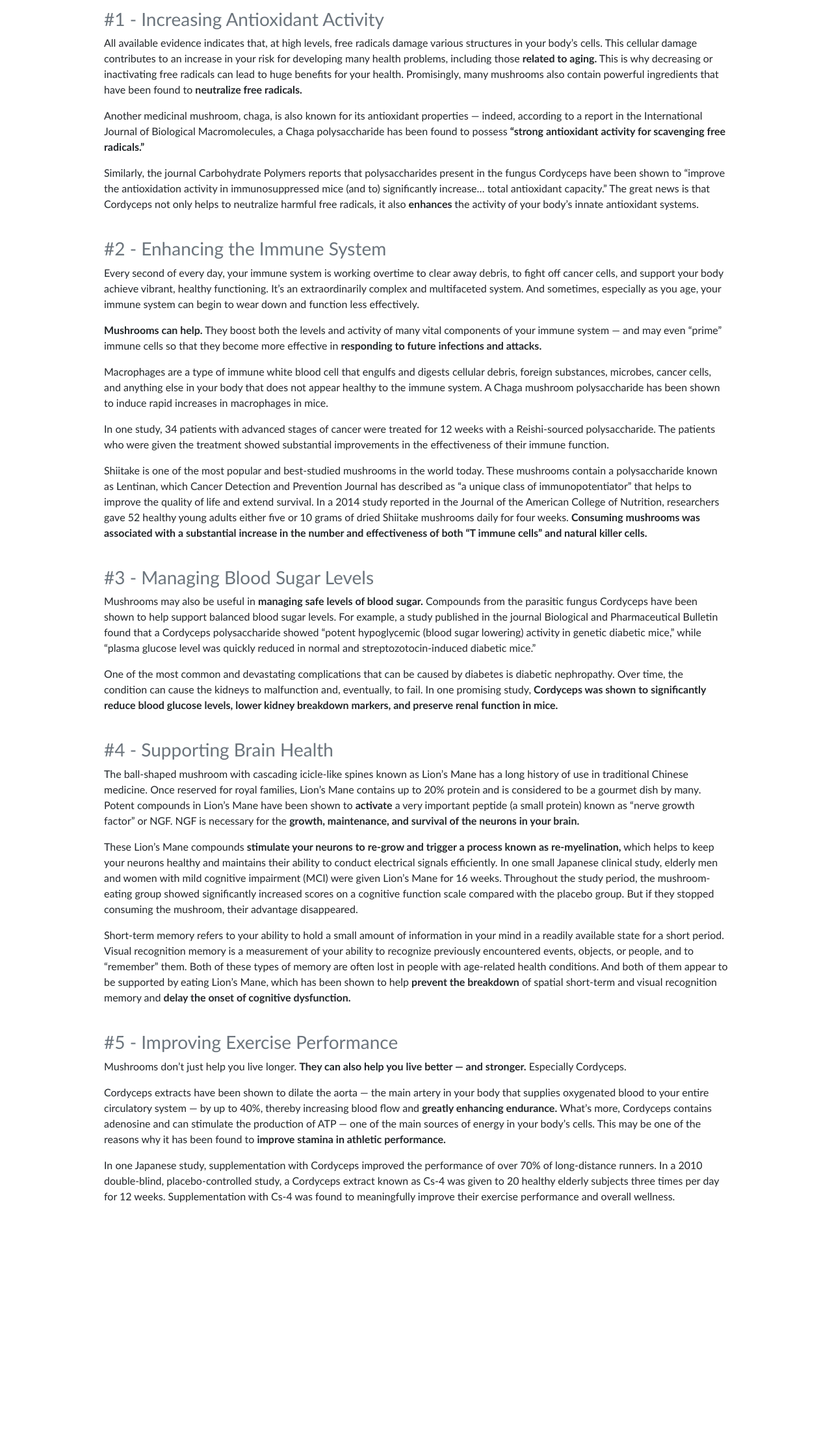
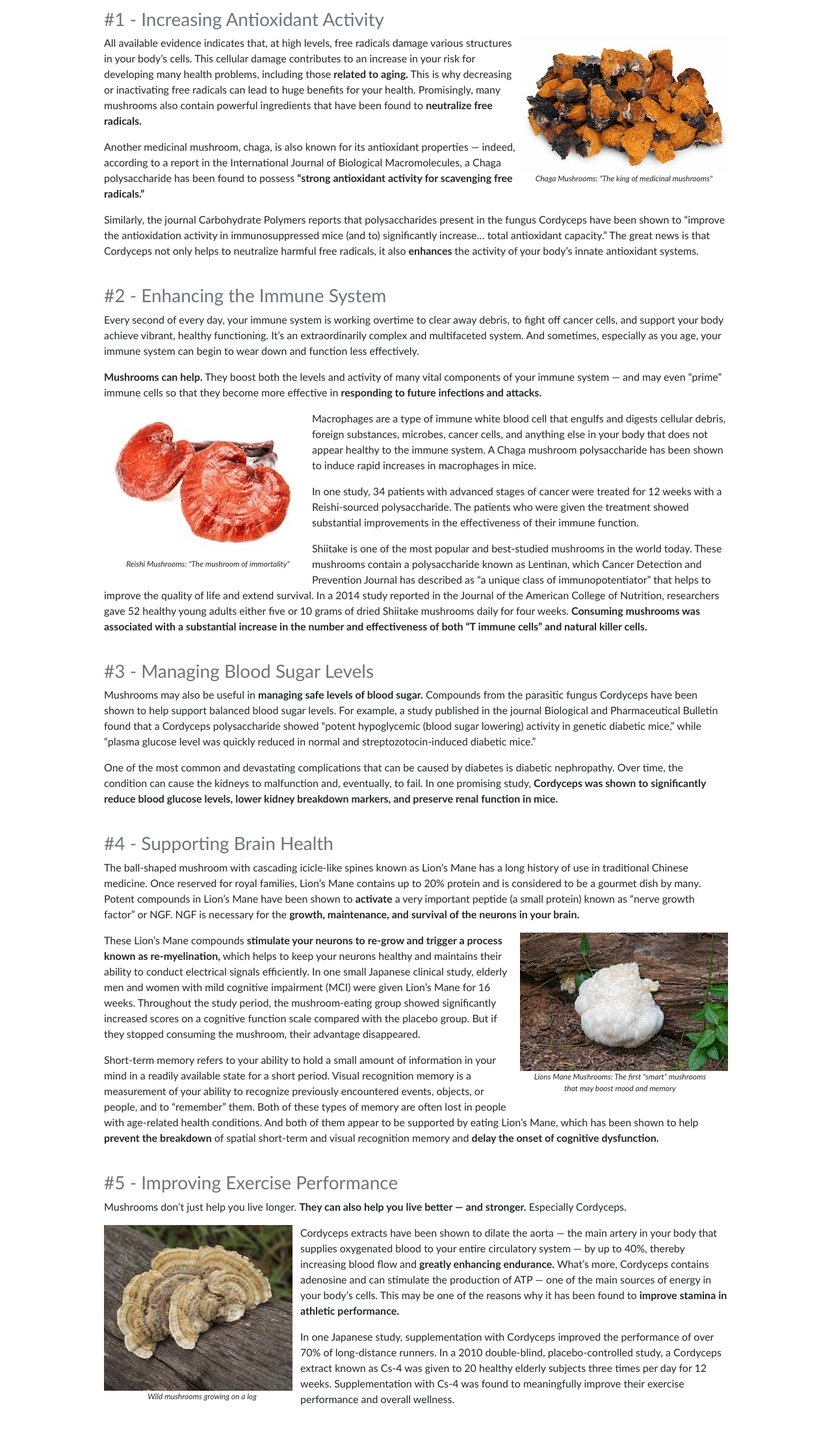
Before and after one commit to SKBoswell/FatasticFungi, a plain HTML site: page Resources/medicinalApps.html in a window 1280 px wide. Shown: the part 550-2755 px from the top of the page at 65% size. Before the commit the page ends 2443 px from the top, so only its background shows below. Drawn offline with nearby package versions, Linux system fonts and the light colour scheme.

Commit message:
Fantastic Fungi name changed to Soil Magicians; images and captions added to medicinalApps

```diff
--- a/Resources/main.js
+++ b/Resources/main.js
@@ -1,6 +1,6 @@
 $(document).ready(()=>{
     $('.card-img').on('click', (event)=> {
-        $(event.currentTarget).siblings().toggleClass('active');
+        $(event.currentTarget).siblings().toggleClass('display');
     });
 
 });
--- a/Resources/medicinalApps.html
+++ b/Resources/medicinalApps.html
@@ -4,20 +4,19 @@
         <meta charset="UTF-8">
         <meta name="viewport" content="width=device-width, initial-scale=1.0, shrink-to-fit=no">
         <meta http-equiv="X-UA-Compatible" content="ie=edge">
-        <title>Fantastic Fungi</title>
+        <title>Soil Magicians</title>
         <link rel="stylesheet" href="https://stackpath.bootstrapcdn.com/bootstrap/4.3.1/css/bootstrap.min.css" integrity="sha384-ggOyR0iXCbMQv3Xipma34MD+dH/1fQ784/j6cY/iJTQUOhcWr7x9JvoRxT2MZw1T" crossorigin="anonymous">
         <link rel="stylesheet" type="text/css" href="style.css">
     </head>
     <body>
         <nav class="navbar navbar-expand-lg navbar-light bg-light">
-            <a class="navbar-brand" href="#">Fantastic Fungi</a>
+            <a class="navbar-brand" href="#">Soil Magicians</a>
             <button class="navbar-toggler" type="button" data-toggle="collapse" data-target="#navbarNavAltMarkup" aria-controls="navbarNavAltMarkup" aria-expanded="false" aria-label="Toggle navigation">
               <span class="navbar-toggler-icon"></span>
             </button>
             <div class="collapse navbar-collapse" id="navbarNavAltMarkup">
               <div class="navbar-nav">
                 <a class="nav-item nav-link" href="../index.html">Home <span class="sr-only">(current)</span></a>
-                <a class="nav-item nav-link" href="#history">History</a>
                 <a class="nav-item nav-link active" href="./Resources/medicinalApps.html">Medicinal Applications</a>
                 <a class="nav-item nav-link" href="./envApps.html">Environmental Applications</a>
               </div>
@@ -41,9 +40,14 @@
             <h2>The Extraordinary Health Benefits of Mushrooms</h2>
             <p>Here are five health benefits of mushrooms that have been identified by extensive scientific research:</p>
             <h3 class="text-secondary">#1 - Increasing Antioxidant Activity</h3>
+            <figure  style="float: right">
+                <img src="./images/antioxidants.jpg" alt="chaga mushrooms">
+                <figcaption>Chaga Mushrooms: "The king of medicinal mushrooms"</figcaption>
+            </figure>
             <p>All available evidence indicates that, at high levels, free radicals damage various structures in your body’s cells. This cellular damage contributes to an increase in your risk for developing many health problems, including those <span>related to aging.</span>  This is why decreasing or inactivating free radicals can lead to huge benefits for your health. Promisingly, many mushrooms also contain powerful ingredients that have been found to <span>neutralize free radicals.</span>  </p>
             <p>Another medicinal mushroom, chaga, is also known for its antioxidant properties — indeed, according to a report in the International Journal of Biological Macromolecules, a Chaga polysaccharide has been found to possess <span>“strong antioxidant activity for scavenging free radicals.”</span> </p>
             <p>Similarly, the journal Carbohydrate Polymers reports that polysaccharides present in the fungus Cordyceps have been shown to “improve the antioxidation activity in immunosuppressed mice (and to) significantly increase… total antioxidant capacity.” The great news is that Cordyceps not only helps to neutralize harmful free radicals, it also <span>enhances </span>the activity of your body’s innate antioxidant systems.</p>
+
             <br>
         </div>
 
@@ -51,6 +55,10 @@
             <h3 class="text-secondary">#2 - Enhancing the Immune System</h3>
             <p>Every second of every day, your immune system is working overtime to clear away debris, to fight off cancer cells, and support your body achieve vibrant, healthy functioning. It’s an extraordinarily complex and multifaceted system. And sometimes, especially as you age, your immune system can begin to wear down and function less effectively.</span> </p>
             <p><span>Mushrooms can help.</span> They boost both the levels and activity of many vital components of your immune system — and may even “prime” immune cells so that they become more effective in <span>responding to future infections and attacks.</span> </p>
+            <figure style="float: left">
+                <img src="./images/immune system.jpg" alt="reishi mushrooms">
+                <figcaption>Reishi Mushrooms: "The mushroom of immortality"</figcaption>
+            </figure>
             <p>Macrophages are a type of immune white blood cell that engulfs and digests cellular debris, foreign substances, microbes, cancer cells, and anything else in your body that does not appear healthy to the immune system. A Chaga mushroom polysaccharide has been shown to induce rapid increases in macrophages in mice.</p>
             <p>In one study, 34 patients with advanced stages of cancer were treated for 12 weeks with a Reishi-sourced polysaccharide. The patients who were given the treatment showed substantial improvements in the effectiveness of their immune function.</p>
             <p>Shiitake is one of the most popular and best-studied mushrooms in the world today. These mushrooms contain a polysaccharide known as Lentinan, which Cancer Detection and Prevention Journal has described as “a unique class of immunopotentiator” that helps to improve the quality of life and extend survival. In a 2014 study reported in the Journal of the American College of Nutrition, researchers gave 52 healthy young adults either five or 10 grams of dried Shiitake mushrooms daily for four weeks. <span>Consuming mushrooms was associated with a substantial increase in the number and effectiveness of both “T immune cells” and natural killer cells.</span> </p>
@@ -67,6 +75,10 @@
         <div class="medicinal-app-text w-75">
             <h3 class="text-secondary">#4 - Supporting Brain Health</h3>
             <p>The ball-shaped mushroom with cascading icicle-like spines known as Lion’s Mane has a long history of use in traditional Chinese medicine. Once reserved for royal families, Lion’s Mane contains up to 20% protein and is considered to be a gourmet dish by many. Potent compounds in Lion’s Mane have been shown to <span>activate</span> a very important peptide (a small protein) known as “nerve growth factor” or NGF. NGF is necessary for the <span>growth, maintenance, and survival of the neurons in your brain.</span></p>
+            <figure style="float: right">
+                <img style= "padding-left:12px" src="./images/brain health.jpg" alt="lion's mane mushroom">
+                <figcaption >Lions Mane Mushrooms: The first "smart" mushrooms <br> that may boost mood and memory</figcaption>
+            </figure>
             <p>These Lion’s Mane compounds <span>stimulate your neurons to re-grow and trigger a process known as re-myelination,</span> which helps to keep your neurons healthy and maintains their ability to conduct electrical signals efficiently. In one small Japanese clinical study, elderly men and women with mild cognitive impairment (MCI) were given Lion’s Mane for 16 weeks. Throughout the study period, the mushroom-eating group showed significantly increased scores on a cognitive function scale compared with the placebo group. But if they stopped consuming the mushroom, their advantage disappeared.</p>
             <p>Short-term memory refers to your ability to hold a small amount of information in your mind in a readily available state for a short period. Visual recognition memory is a measurement of your ability to recognize previously encountered events, objects, or people, and to “remember” them. Both of these types of memory are often lost in people with age-related health conditions. And both of them appear to be supported by eating Lion’s Mane, which has been shown to help <span>prevent the breakdown</span> of spatial short-term and visual recognition memory and <span>delay the onset of cognitive dysfunction.</span> </p>
             <br>
@@ -75,6 +87,10 @@
         <div class="medicinal-app-text w-75">
             <h3 class="text-secondary">#5 - Improving Exercise Performance</h3>
             <p>Mushrooms don’t just help you live longer. <span>They can also help you live better — and stronger.</span> Especially Cordyceps.</span></p>
+            <figure style="float: left">
+                <img style="padding-right:12px" src="./images/exercise performance.jpg" alt="cordycep mushroom">
+                <figcaption>Wild mushrooms growing on a log</figcaption>
+            </figure>
             <p>Cordyceps extracts have been shown to dilate the aorta — the main artery in your body that supplies oxygenated blood to your entire circulatory system — by up to 40%, thereby increasing blood flow and <span>greatly enhancing endurance.</span> What’s more, Cordyceps contains adenosine and can stimulate the production of ATP — one of the main sources of energy in your body’s cells. This may be one of the reasons why it has been found to <span>improve stamina in athletic performance.</span></p>
             <p>In one Japanese study, supplementation with Cordyceps improved the performance of over 70% of long-distance runners. In a 2010 double-blind, placebo-controlled study, a Cordyceps extract known as Cs-4 was given to 20 healthy elderly subjects three times per day for 12 weeks. Supplementation with Cs-4 was found to meaningfully improve their exercise performance and overall wellness.</p>
             <br>
--- a/Resources/style.css
+++ b/Resources/style.css
@@ -24,6 +24,13 @@ span {
     font-weight: bold;
 }
 
-.active {
+.display {
     display: none;
 }
+
+figcaption {
+    display: block;
+    font-style: italic;
+    text-align: center;
+    font-size: 12px;
+}
```
Also changed, not shown: Resources/envApps.html (+2 -3 lines), Resources/images/antioxidants.jpg (added), Resources/images/brain health.jpg (added), Resources/images/exercise performance.jpg (added), Resources/images/immune system.jpg (added).
